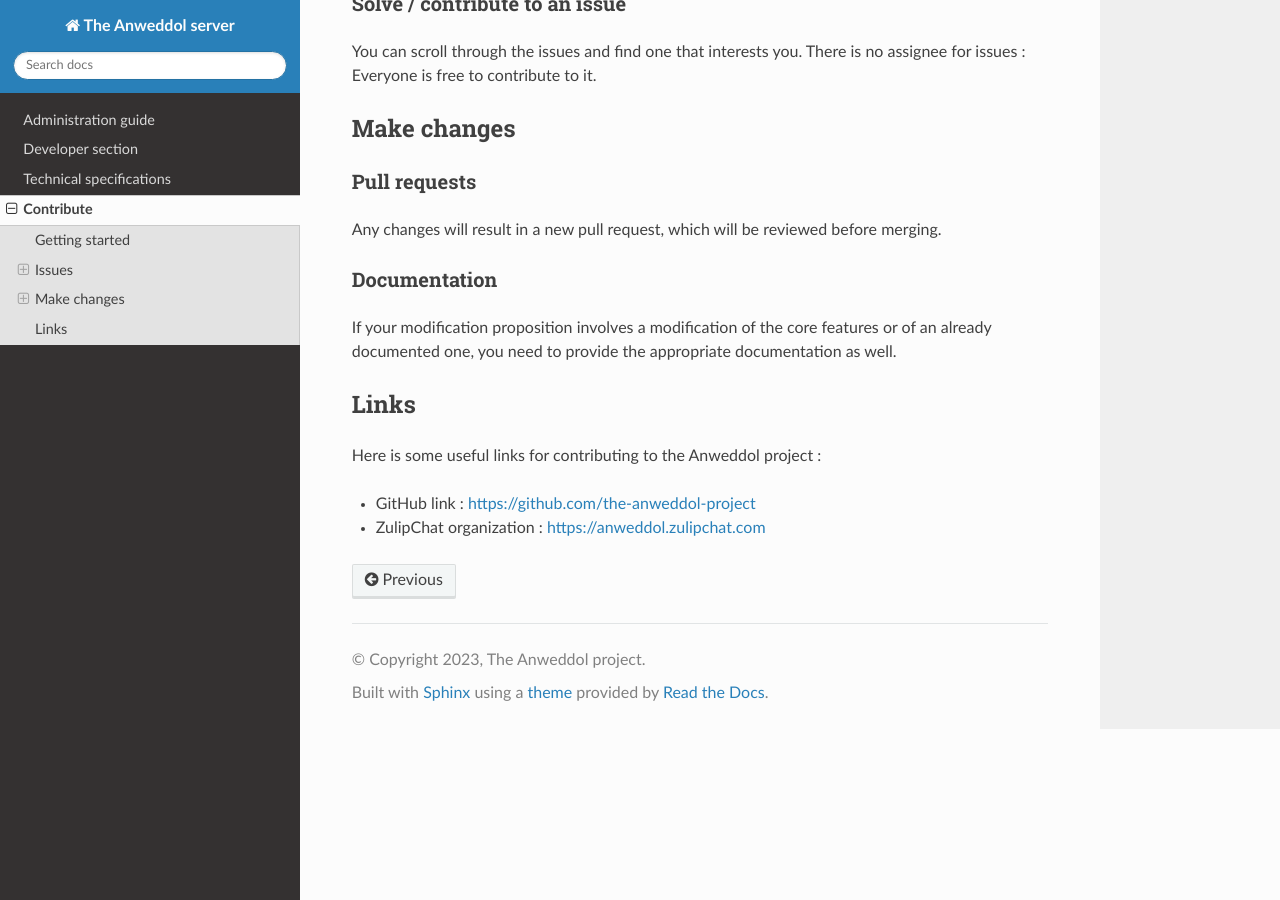
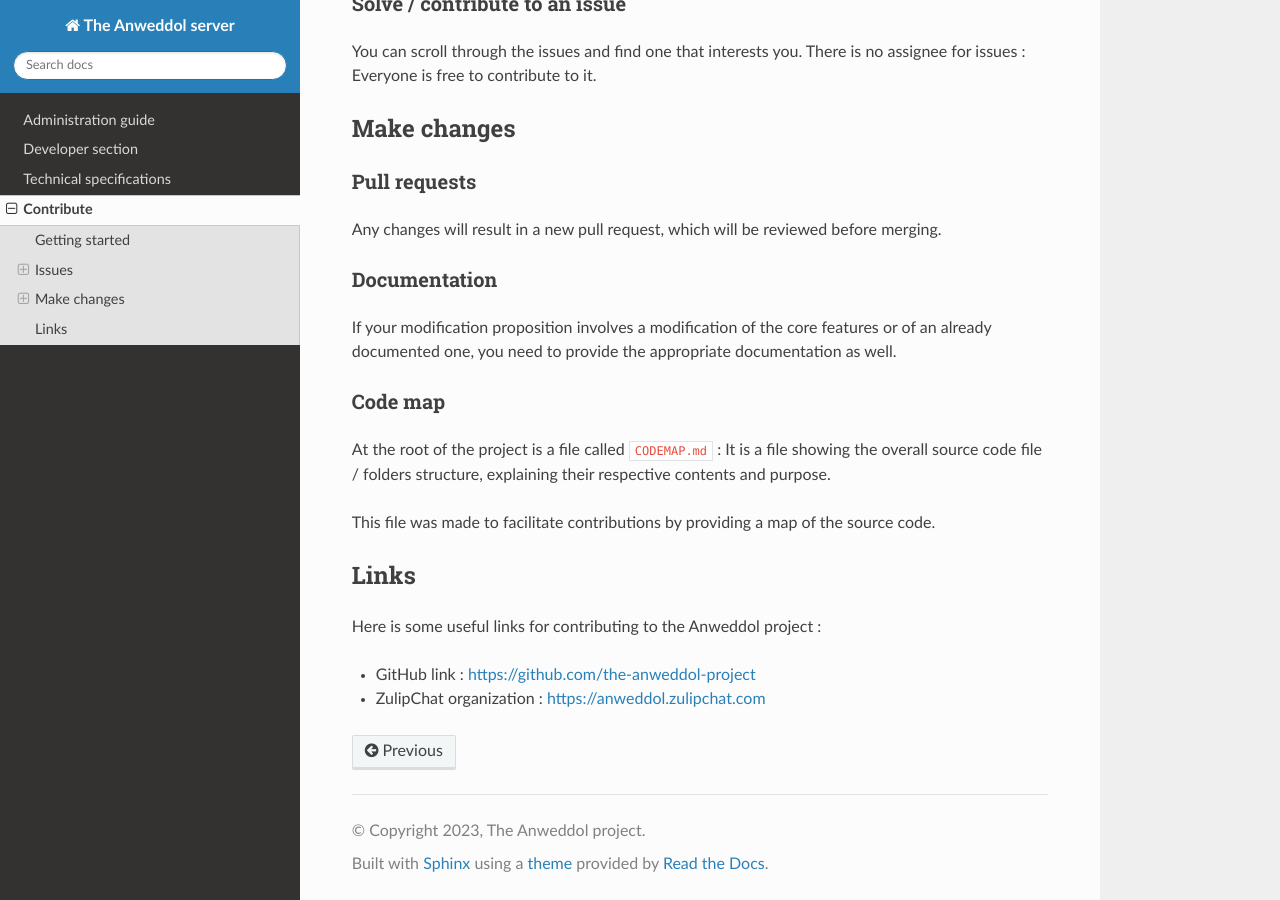
Before and after one commit to Darnethal0z/Anweddol-server, a Sphinx documentation site: the page built from docs/source/contribute.md, in a window 1280 px wide and 900 px high, scrolled down 597 px. Built offline with Sphinx 7.4.7 and the Read the Docs theme 2.0.0, drawn with Linux system fonts in a browser that asks for light colours.

Commit message:
Added codemap section in documentation

```diff
--- a/docs/source/contribute.md
+++ b/docs/source/contribute.md
@@ -28,6 +28,12 @@ Any changes will result in a new pull request, which will be reviewed before mer
 
 If your modification proposition involves a modification of the core features or of an already documented one, you need to provide the appropriate documentation as well.
 
+### Code map
+
+At the root of the project is a file called `CODEMAP.md` : It is a file showing the overall source code file / folders structure, explaining their respective contents and purpose.
+
+This file was made to facilitate contributions by providing a map of the source code.
+
 ## Links
 
 Here is some useful links for contributing to the Anweddol project :
```
